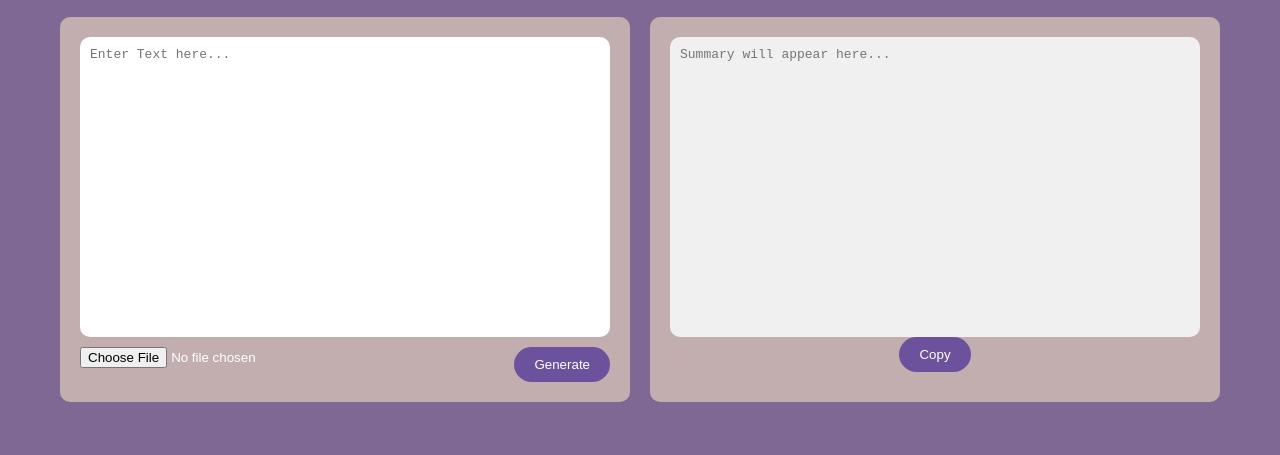
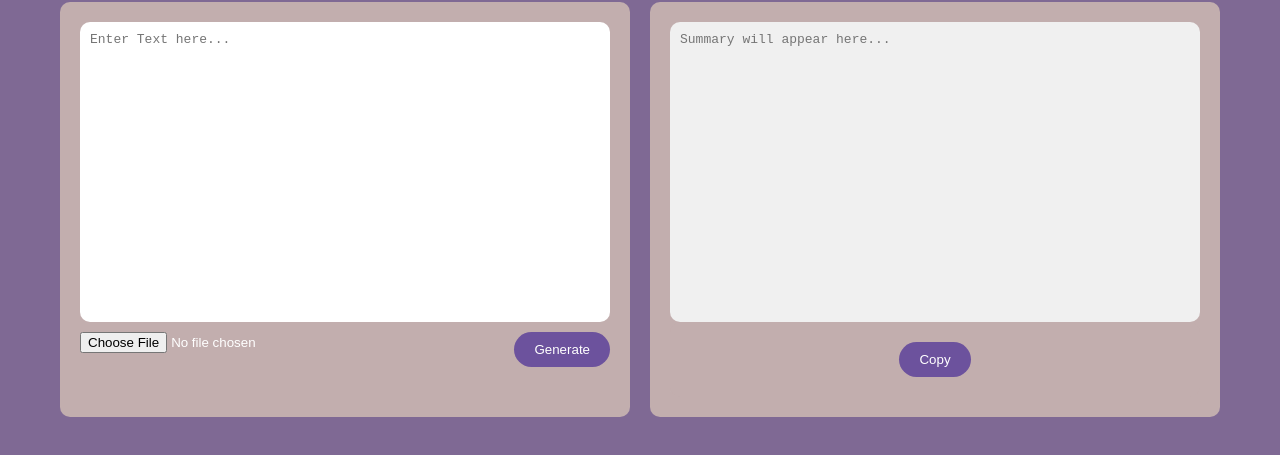
Before and after one commit to Adarsh-P-Thomson/AI-Text-Summarizer, a website: page index.html in a window 1280 px wide. Shown: the part 261-716 px from the top of the page. Drawn offline with Linux system fonts and the light colour scheme.

Commit message:
Update index.html

```diff
--- a/index.html
+++ b/index.html
@@ -24,7 +24,9 @@
             <!-- Output Section -->
             <div class="output-section">
                 <textarea id="outputText" readonly placeholder="Summary will appear here..."></textarea>
+                 <div class="output-section">
                 <button id="copyBtn">Copy</button> <!-- Copy Button Added -->
+                 </div>
             </div>
 
         </div>
```
